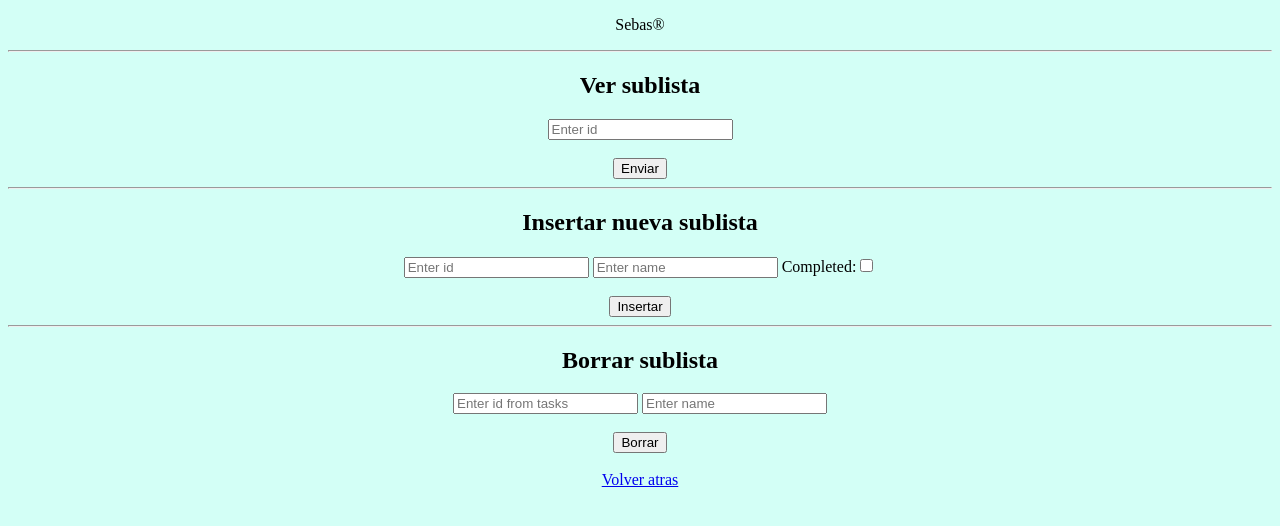
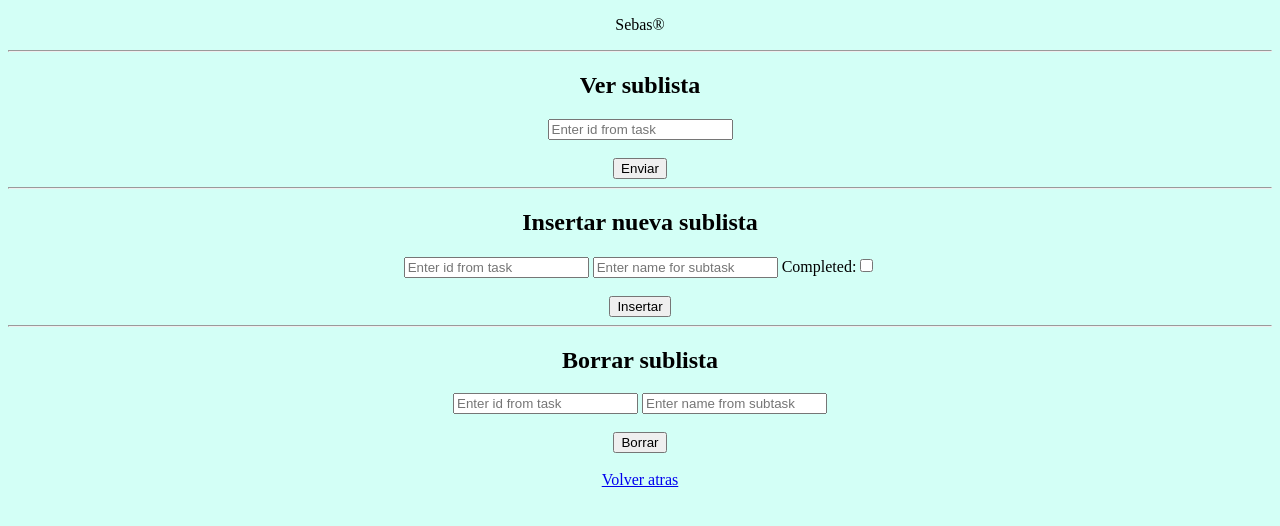
Before and after one commit to Sebasescolesnuria/Activitat2UF2, a PHP site: page /templates/subtasksitems.tpl.php in a window 1280 px wide. Shown: the top 526 px of the page. Run offline with PHP 8.4, Linux system fonts and the light colour scheme; data that the repository does not hold is empty; some libraries are stand-ins or nearby versions.

Commit message:
first commit

```diff
--- a/templates/subtasksitems.tpl.php
+++ b/templates/subtasksitems.tpl.php
@@ -8,7 +8,7 @@
 <div class="container">
     <h2>Ver sublista</h2>
     <form action="<?=BASE?>tasks/sublistas" method="POST">
-        <input type="number" class="form-control mb-2 mr-sm-2" placeholder="Enter id" name="idtask"><br>
+        <input type="number" class="form-control mb-2 mr-sm-2" placeholder="Enter id from task" name="idtask"><br>
         <br><input type="submit" name="enviar" class="btn btn-info" value="Enviar">
     </form>
 </div>
@@ -16,8 +16,8 @@
 <div class="container">
     <h2>Insertar nueva sublista</h2>
     <form action="<?=BASE?>tasks/sublistas" method="POST">
-        <input type="number" class="form-control mb-2 mr-sm-2" placeholder="Enter id" name="idtask2">
-        <input type="text" class="form-control mb-2 mr-sm-2" placeholder="Enter name" name="description2">
+        <input type="number" class="form-control mb-2 mr-sm-2" placeholder="Enter id from task" name="idtask2">
+        <input type="text" class="form-control mb-2 mr-sm-2" placeholder="Enter name for subtask" name="description2">
         Completed:<input type="checkbox" class="form-control mb-2 mr-sm-2" name="completed"><br>
         <br><input type="submit" name="insertar" class="btn btn-info" value="Insertar">
     </form>
@@ -25,8 +25,8 @@
 <hr>
     <h2>Borrar sublista</h2>
     <form action="<?=BASE?>tasks/sublistas" method="POST">
-        <input type="number" class="form-control mb-2 mr-sm-2" placeholder="Enter id from tasks" name="idtask3">
-        <input type="text" class="form-control mb-2 mr-sm-2" placeholder="Enter name" name="namesublist"><br>
+        <input type="number" class="form-control mb-2 mr-sm-2" placeholder="Enter id from task" name="idtask3">
+        <input type="text" class="form-control mb-2 mr-sm-2" placeholder="Enter name from subtask" name="namesublist"><br>
         <br><input type="submit" name="borrar" class="btn btn-info" value="Borrar">
     </form>
 </div><br>
```
